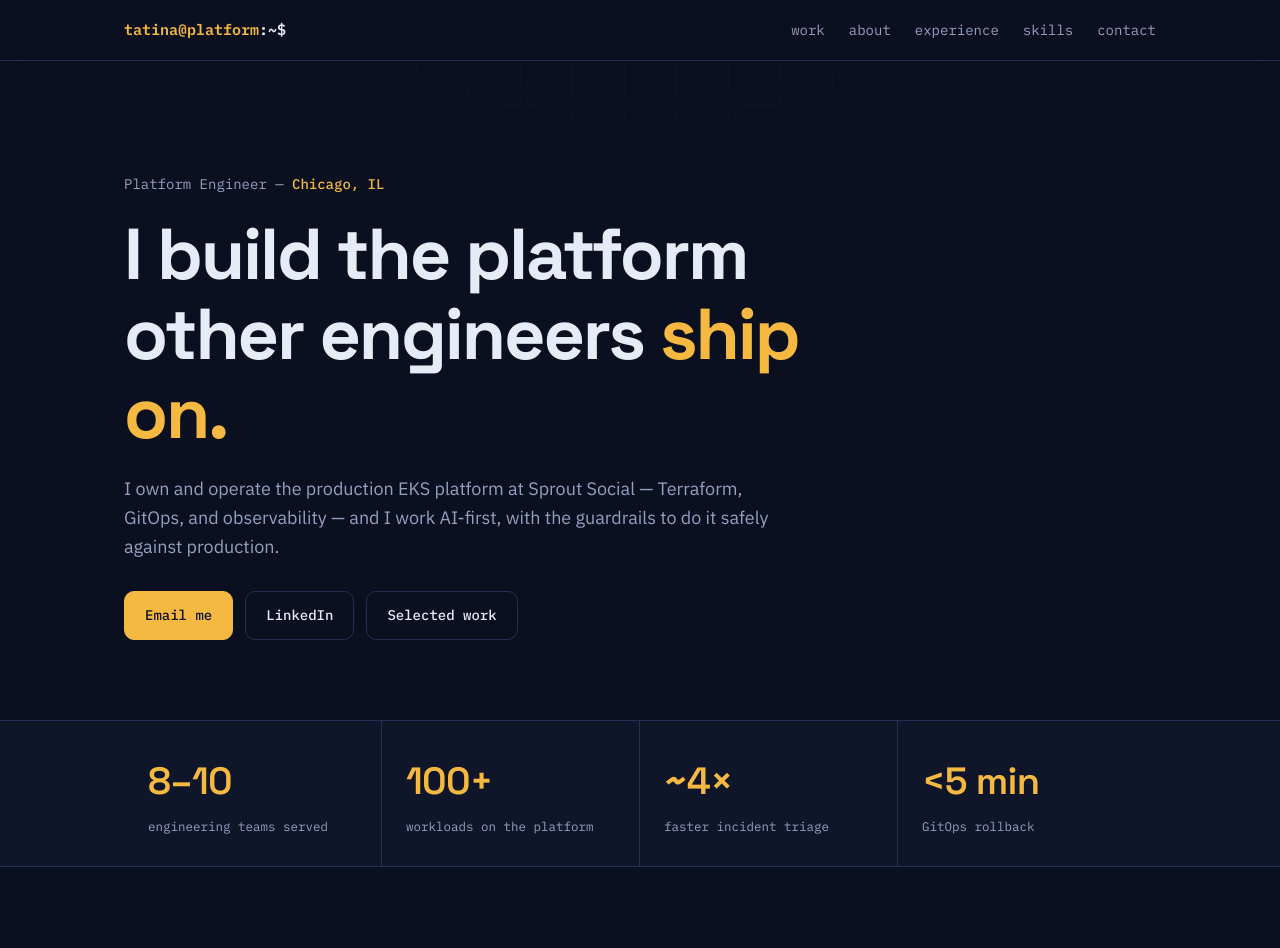
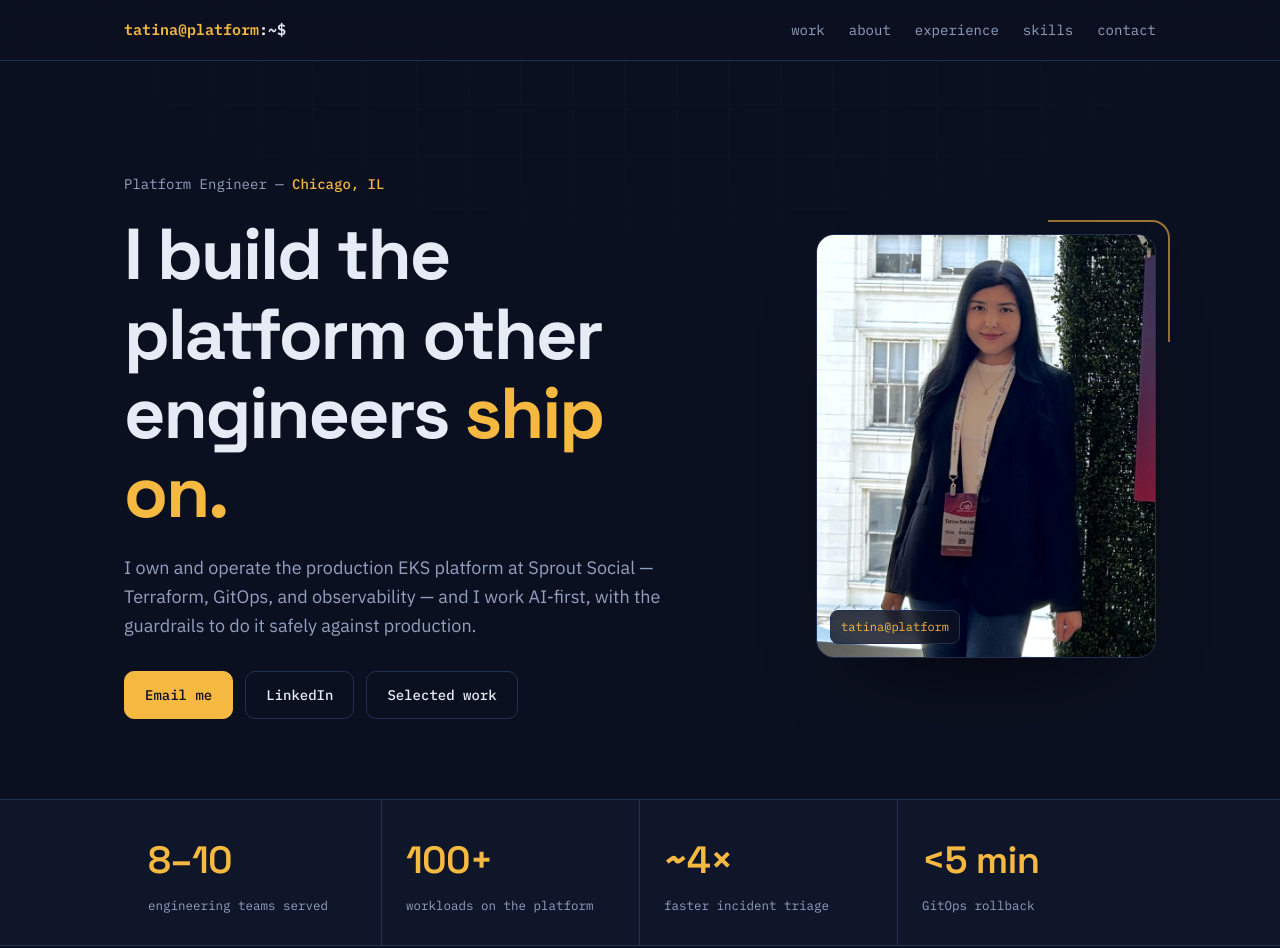
Before and after one commit to tatinatech/tatinatech.github.io, a plain HTML site: page index.html in a window 1280 px wide. Shown: the top 948 px of the page. Drawn offline with Linux system fonts and the light colour scheme.

Commit message:
Update index.html

```diff
--- a/index.html
+++ b/index.html
@@ -57,6 +57,14 @@
   .btn:hover{transform:translateY(-2px);text-decoration:none}
   .btn.primary{background:var(--amber);color:var(--ink);border-color:var(--amber)}
   .btn.ghost:hover{border-color:var(--amber);color:var(--amber)}
+
+
+  .hero-inner{display:grid;grid-template-columns:1.35fr .9fr;gap:48px;align-items:center}
+  .hero-photo{position:relative;justify-self:end}
+  .hero-photo img{width:100%;max-width:340px;height:auto;border-radius:18px;border:1px solid var(--line);display:block;filter:saturate(1.02) contrast(1.02);box-shadow:0 40px 90px -50px rgba(0,0,0,.9)}
+  .hero-photo::before{content:"";position:absolute;inset:-14px -14px auto auto;width:120px;height:120px;border-top:2px solid var(--amber);border-right:2px solid var(--amber);border-radius:0 18px 0 0;opacity:.6}
+  .hero-photo .photo-tag{position:absolute;left:14px;bottom:14px;background:rgba(11,16,32,.82);backdrop-filter:blur(6px);border:1px solid var(--line);color:var(--amber);font-size:12px;padding:6px 10px;border-radius:8px}
+  @media(max-width:820px){.hero-inner{grid-template-columns:1fr;gap:34px}.hero-photo{justify-self:start;order:-1}.hero-photo img{max-width:260px}}
 
   /* stat band */
   .stats{position:relative;z-index:1;background:var(--ink-2);border-top:1px solid var(--line);border-bottom:1px solid var(--line);margin-top:80px}
@@ -152,7 +160,8 @@
 
 <!-- HERO -->
 <div class="hero">
-  <div class="wrap">
+  <div class="wrap hero-inner">
+    <div class="hero-copy">
       <div class="kicker mono">Platform Engineer — <b>Chicago, IL</b></div>
       <h1>I build the platform other engineers <span class="hl">ship on.</span></h1>
       <p class="lead">I own and operate the production EKS platform at Sprout Social — Terraform, GitOps, and observability — and I work AI-first, with the guardrails to do it safely against production.</p>
@@ -160,6 +169,11 @@
         <a href="mailto:tatina.btech@gmail.com" class="btn primary">Email me</a>
         <a href="https://www.linkedin.com/in/tatinabak/" target="_blank" rel="noopener" class="btn ghost">LinkedIn</a>
         <a href="#work" class="btn ghost">Selected work</a>
+      </div>
+    </div>
+    <div class="hero-photo">
+      <img src="tatina.jpg" alt="Tatina Bakishova" width="760" height="947">
+      <span class="photo-tag mono">tatina@platform</span>
     </div>
   </div>
 </div>
```
Lines whose indentation alone changed are shown as unchanged.
